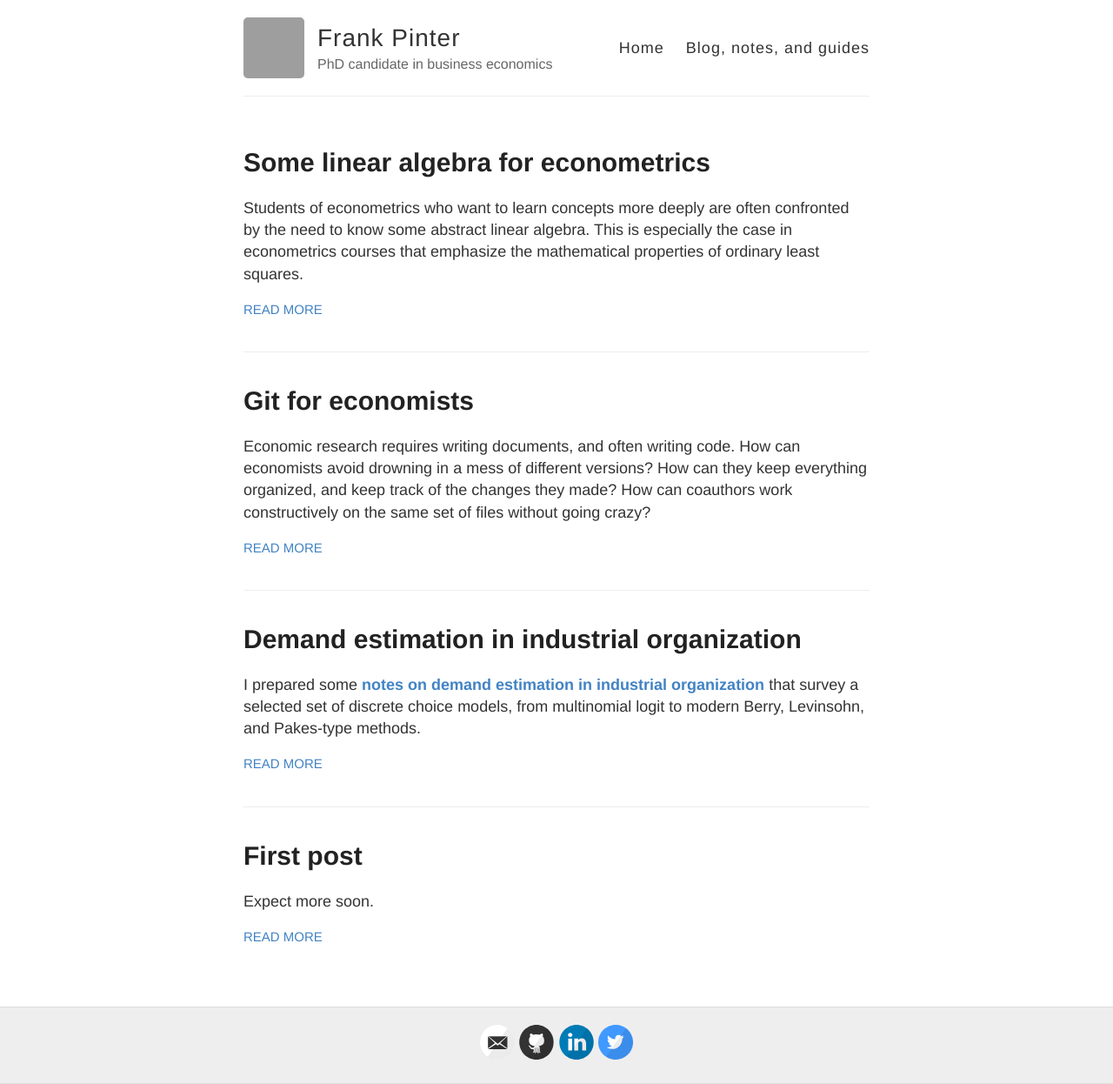
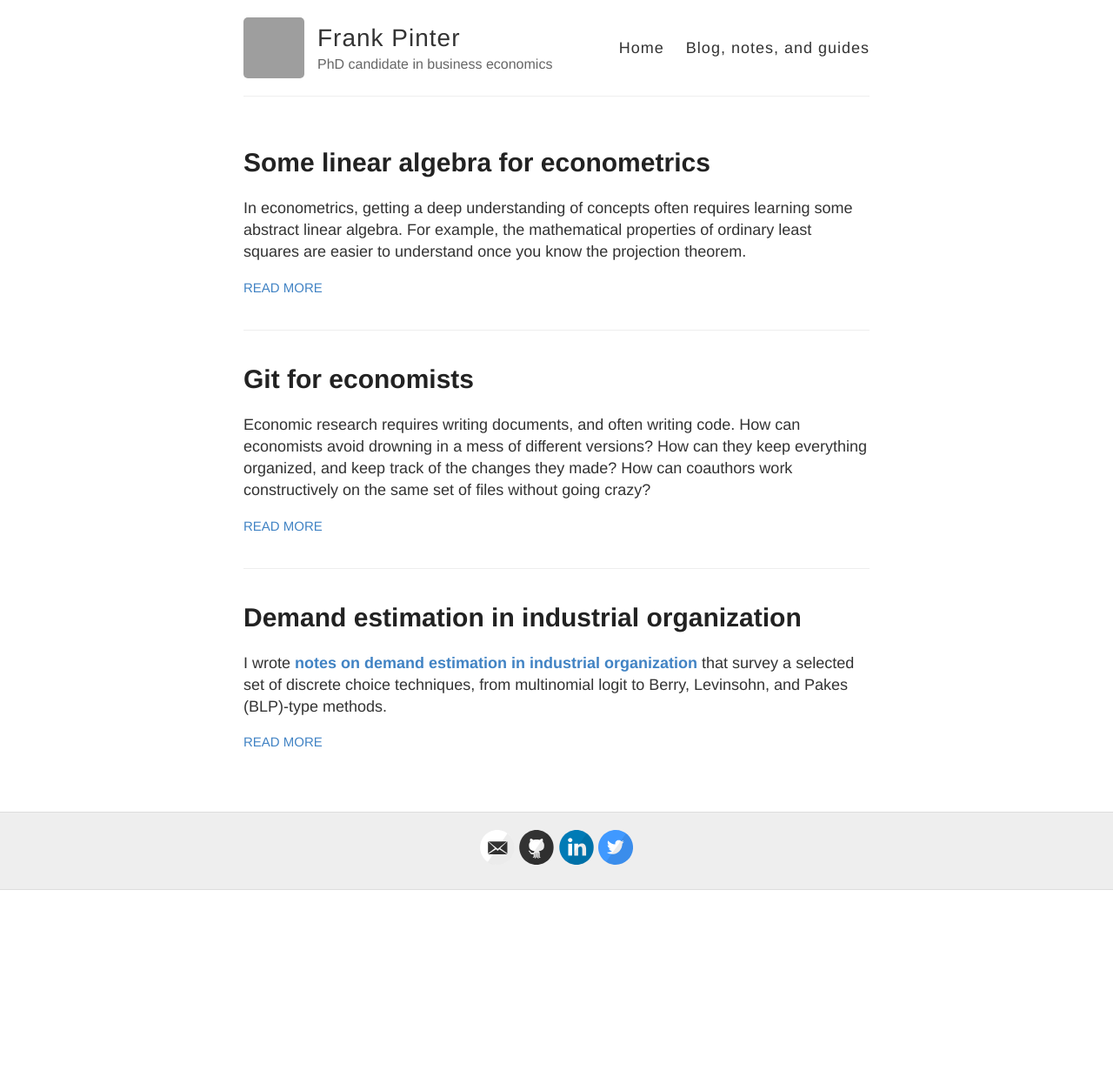
Before and after one commit to fpinter/fpinter.github.io, a Jekyll site: the page built from blog.html, in a window 1280 px wide. Shown: the whole page at 87% size. Built offline with Jekyll 4.4.1, drawn with Linux system fonts in a browser that asks for light colours; after the commit the page ends 1023 px from its top, so only the background shows below that; grey boxes are pictures that could not be loaded.

Commit message:
Update posts

```diff
--- a/_posts/2017-08-24-first.md
+++ /dev/null
@@ -1,6 +0,0 @@
----
-layout: post
-title: First post
----
-
-Expect more soon.
--- a/_posts/2018-06-26-demand.md
+++ b/_posts/2018-06-26-demand.md
@@ -5,20 +5,18 @@ date: 2018-06-26
 categories: economics
 ---
 
-I prepared some **[notes on demand estimation in industrial organization]({{"/notes/Demand_Estimation_Notes.pdf" | absolute_url }})** that survey a selected set of discrete choice models, from multinomial logit to modern Berry, Levinsohn, and Pakes-type methods.
+I wrote **[notes on demand estimation in industrial organization]({{"/notes/Demand_Estimation_Notes.pdf" | absolute_url }})** that survey a selected set of discrete choice techniques, from multinomial logit to Berry, Levinsohn, and Pakes (BLP)-type methods.
 
-While originally written as a study guide for a graduate industrial organization class, they can also serve as a high-level introduction for anyone who wants to use demand estimation.
+While originally intended as a study guide for a graduate industrial organization class, they can also serve as a high-level introduction for anyone who wants to use demand estimation.
 
 The notes discuss conceptual and technical points, such as:
 
 1. Differences between product space and characteristics space models
 2. Interpreting the multinomial logit model
-3. Bridging traditional demand estimation and industrial organization methods, by accounting for unobserved quality
-4. Understanding the random-coefficients demand model behind BLP, and the MPEC and nested fixed point estimators
+3. Bridging traditional demand estimation and industrial organization methods, by accounting for the correlation between unobserved quality and price
+4. Understanding the random-coefficients logit demand model behind BLP, and the MPEC and nested fixed point versions of the BLP estimator
 5. Extensions to standard BLP, including adding micro data (Micro BLP) and incorporating a supply side model
 6. Econometrics of the BLP estimator
 7. Remaining difficulties, and some applications (including merger simulation)
 
-Please contact me if you have any comments or suggestions.
-
 (Notes last updated June 2021.)
--- a/_posts/2020-01-16-linear-algebra.md
+++ b/_posts/2020-01-16-linear-algebra.md
@@ -5,9 +5,9 @@ date: 2020-01-16
 categories: math
 ---
 
-Students of econometrics who want to learn concepts more deeply are often confronted by the need to know some abstract linear algebra. This is especially the case in econometrics courses that emphasize the mathematical properties of ordinary least squares.
+In econometrics, getting a deep understanding of concepts often requires learning some abstract linear algebra. For example, the mathematical properties of ordinary least squares are easier to understand once you know the projection theorem.
 
-As an instructor in the Harvard Economics math camp in August 2019, I prepared notes to help with this problem. They are aimed at students who are familiar with abstract math, but have not taken (or may not remember) much abstract linear algebra or functional analysis.
+As an instructor in the Harvard Economics math camp in August 2019, I prepared notes to help fill in this background. They most useful if you have taken abstract math and the basics of linear algebra, but didn't take (or don't really remember) abstract linear algebra or functional analysis.
 
 They cover the following linear algebra topics:
 
```
Also changed, not shown: other parts of _posts/2020-01-16-linear-algebra.md (+1 -1 lines).
